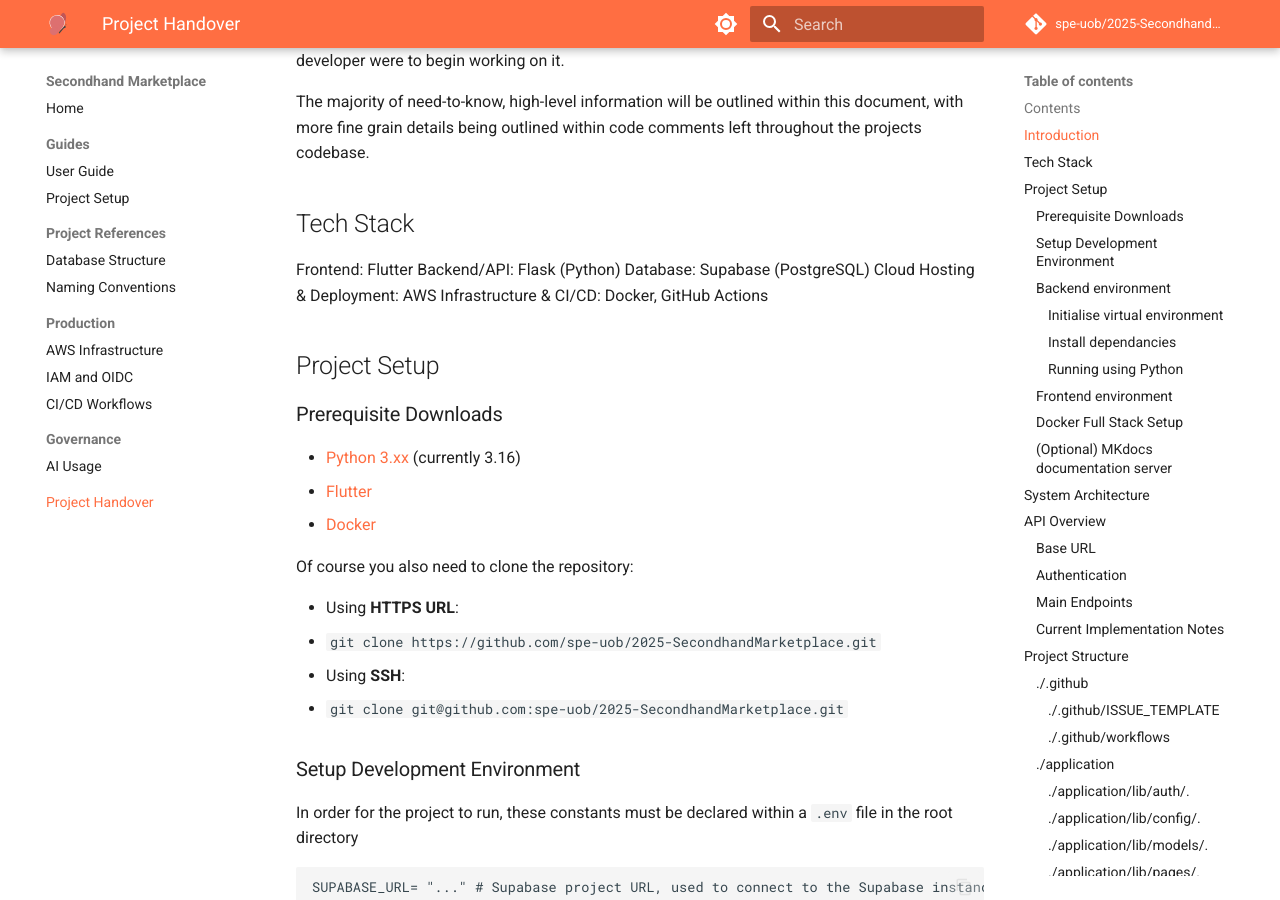
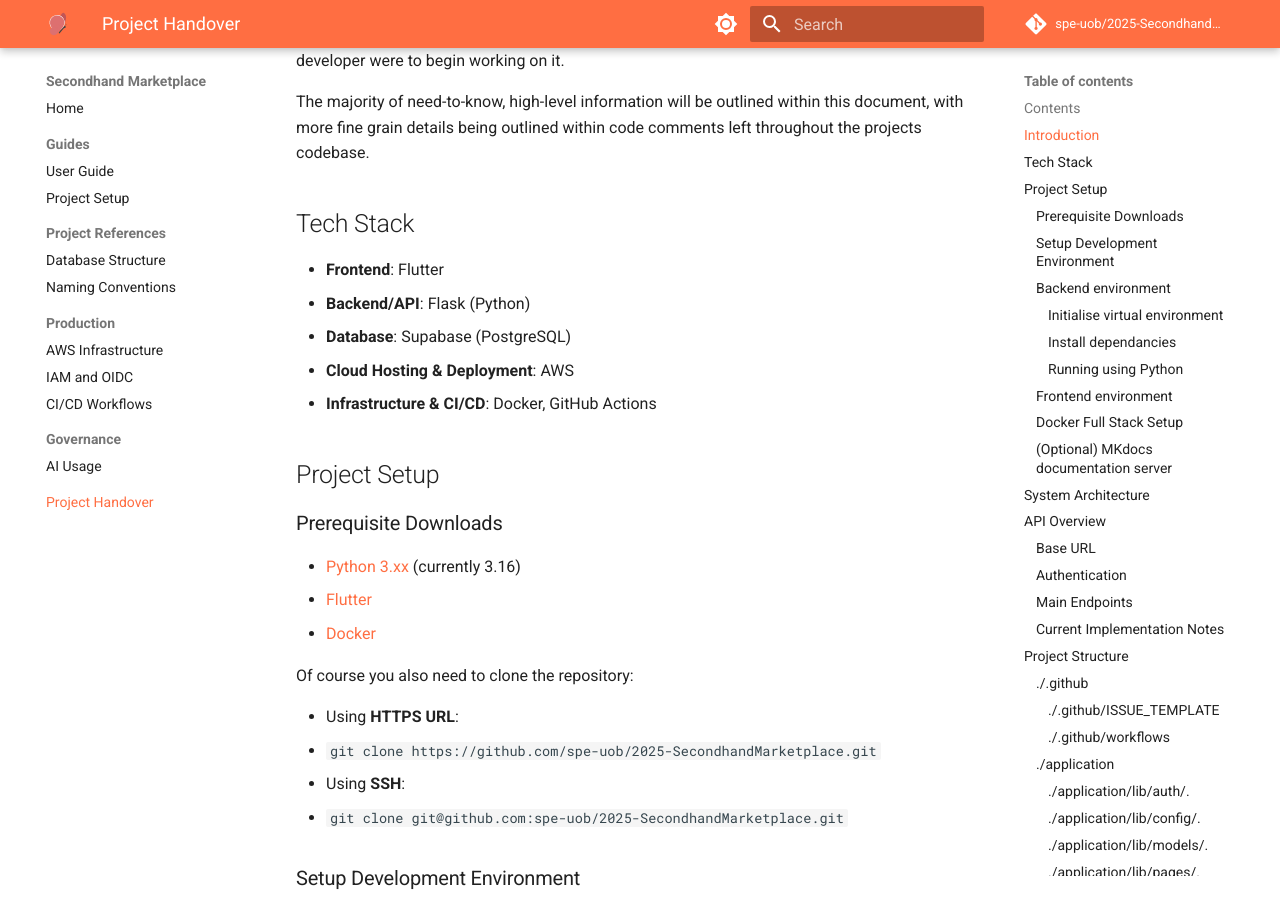
Before and after one commit to Ewan-Friend/Secondhand-Marketplace, an MkDocs documentation site: the page built from docs/handover/handover.md, in a window 1280 px wide and 900 px high, scrolled down 594 px. Built offline with MkDocs 1.6.1 and Material for MkDocs 9.7.7, drawn with Linux system fonts in a browser that asks for light colours; comment, search, counter and statistics services are not loaded; part of the change alters nothing that is shown.

```diff
--- a/docs/handover/handover.md
+++ b/docs/handover/handover.md
@@ -20,11 +20,11 @@ The majority of need-to-know, high-level information will be outlined within thi
 
 ## Tech Stack
 
-Frontend: Flutter
-Backend/API: Flask (Python)
-Database: Supabase (PostgreSQL)
-Cloud Hosting & Deployment: AWS
-Infrastructure & CI/CD: Docker, GitHub Actions
+- **Frontend**: Flutter
+- **Backend/API**: Flask (Python)
+- **Database**: Supabase (PostgreSQL)
+- **Cloud Hosting & Deployment**: AWS
+- **Infrastructure & CI/CD**: Docker, GitHub Actions
 
 ## Project Setup
 
```
